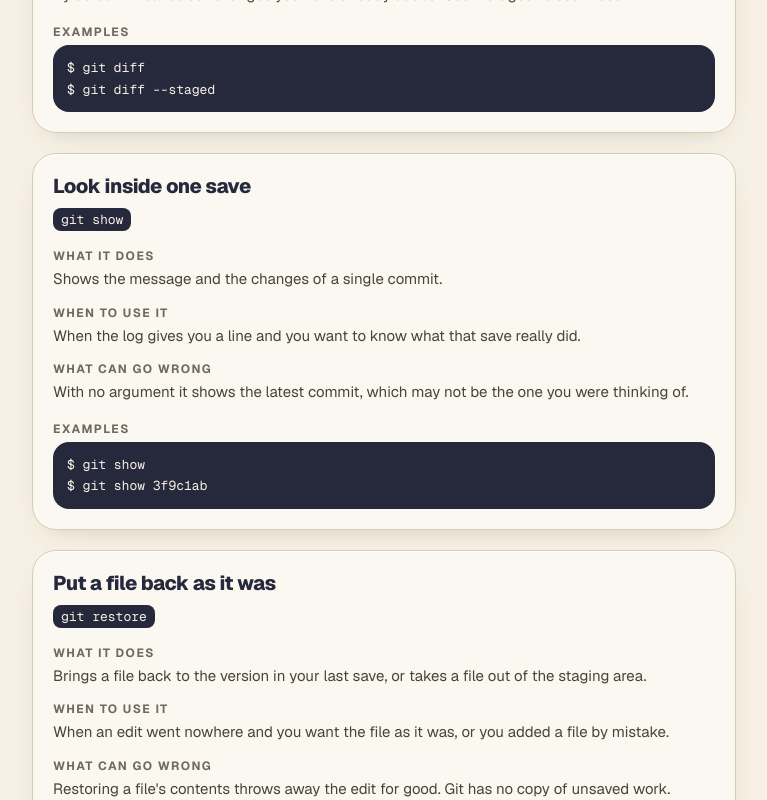
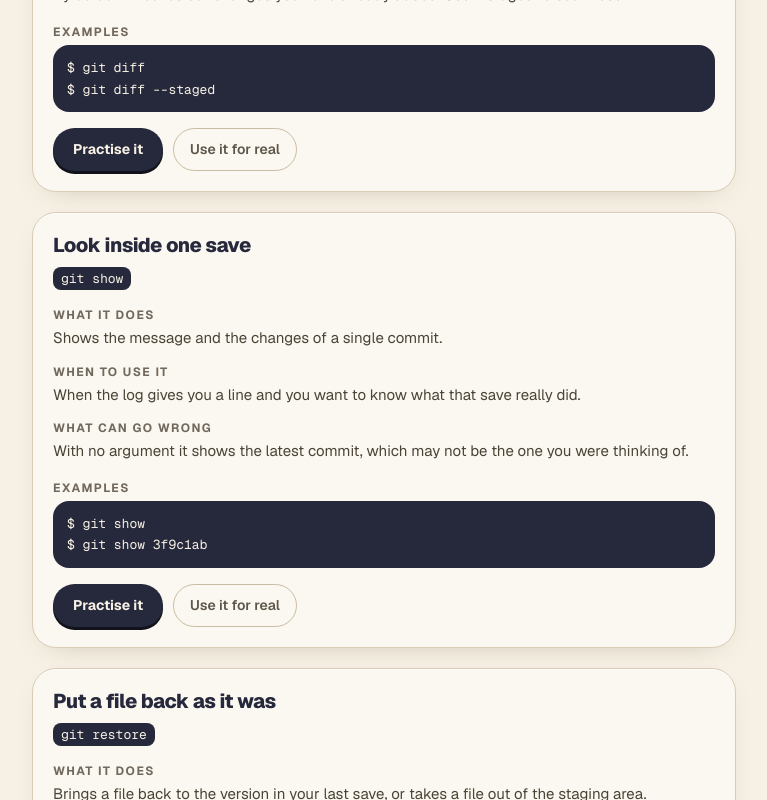
Before and after one commit to micke-berg/merge-crew, a Next.js app: page /commands in a window 1280 px wide. Shown: the part 7560-8360 px from the top of the page, without its empty margins (256-1023 px from the left). Built offline with nearby package versions, Linux system fonts and the light colour scheme.

Commit message:
Link the commands page entries for diff, show and restore to their practice levels

```diff
--- a/src/commands/entries.ts
+++ b/src/commands/entries.ts
@@ -177,6 +177,8 @@ export const entries: CommandEntry[] = [
     when: "Before you add or commit, to check that you are saving what you meant to.",
     risk: "By default it leaves out changes you have already added. Use --staged to see those.",
     examples: ["git diff", "git diff --staged"],
+    practice: "act1-11",
+    usedIn: "act2-04",
   },
   {
     slug: "show",
@@ -186,6 +188,8 @@ export const entries: CommandEntry[] = [
     when: "When the log gives you a line and you want to know what that save really did.",
     risk: "With no argument it shows the latest commit, which may not be the one you were thinking of.",
     examples: ["git show", "git show 3f9c1ab"],
+    practice: "act1-11",
+    usedIn: "act2-04",
   },
   {
     slug: "restore",
@@ -195,6 +199,8 @@ export const entries: CommandEntry[] = [
     when: "When an edit went nowhere and you want the file as it was, or you added a file by mistake.",
     risk: "Restoring a file's contents throws away the edit for good. Git has no copy of unsaved work.",
     examples: ["git restore notes.txt", "git restore --staged notes.txt"],
+    practice: "act1-12",
+    usedIn: "act2-04",
   },
   {
     slug: "rebase",
```
